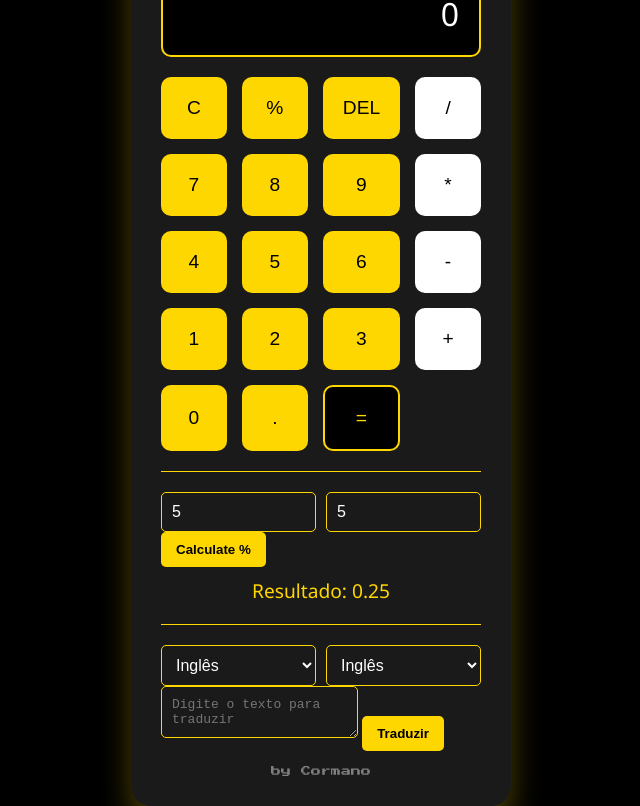
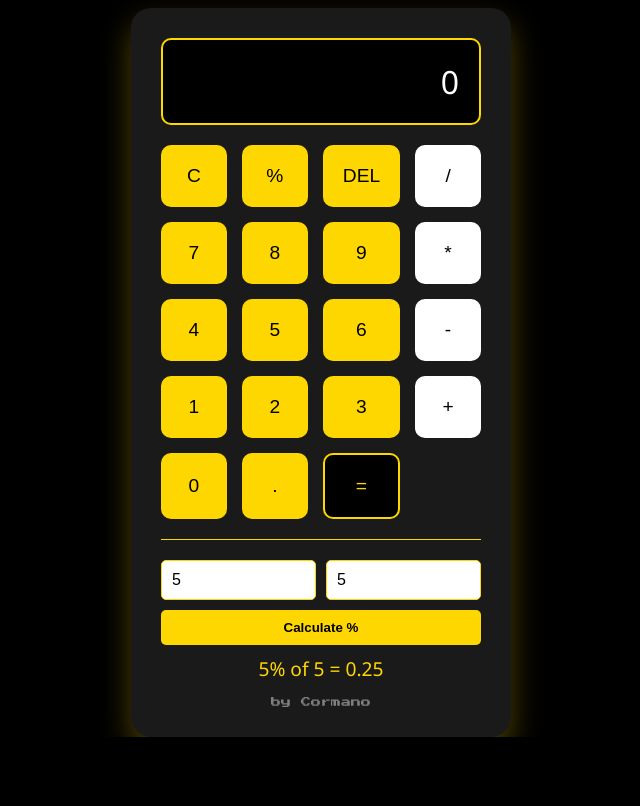
Before and after one commit to Andrezismo/cormanospaxacalculator, a plain HTML site: page index.html in a window 1280 px wide. Both pictures are taken after typing "5", "5" into the empty fields and a click on the button "Calculate %". Shown: the part 78-884 px from the top of the page, without its empty margins (319-959 px from the left). After the commit the page ends 815 px from the top, so only its background shows below. Drawn offline with Linux system fonts and the light colour scheme.

Commit message:
Update index.html

```diff
--- a/index.html
+++ b/index.html
@@ -74,27 +74,30 @@
     .btn.equal:hover {
       background-color: #333;
     }
-    .percentage-section, .translator-section {
+    .percentage-section {
       margin-top: 20px;
       padding-top: 20px;
       border-top: 1px solid #FFD700;
     }
-    .input-group, .language-select {
+    .percentage-section form {
+      display: flex;
+      flex-direction: column;
+      gap: 10px;
+    }
+    .percentage-section .input-group {
       display: flex;
       gap: 10px;
       flex-wrap: nowrap;
     }
-    .percentage-section input, .translator-section textarea, select {
+    .percentage-section input {
       flex: 1;
       padding: 10px;
       border-radius: 5px;
       border: 1px solid #FFD700;
       font-size: 1em;
       min-width: 0;
-      background-color: #1a1a1a;
-      color: #fff;
     }
-    .percentage-section button, .translator-section button {
+    .percentage-section button {
       padding: 10px 15px;
       border: none;
       border-radius: 5px;
@@ -103,7 +106,7 @@
       font-weight: bold;
       cursor: pointer;
     }
-    .percentage-result, .translation-result {
+    .percentage-result {
       margin-top: 10px;
       font-size: 1.2em;
       color: #FFD700;
@@ -121,7 +124,6 @@
 <body>
   <h1>PaXaBet Calculator</h1>
   <div class="calculator">
-    <!-- Calculadora -->
     <div id="display" class="display">0</div>
     <div class="buttons">
       <button class="btn" onclick="clearDisplay()">C</button>
@@ -144,8 +146,6 @@
       <button class="btn" onclick="appendValue('.')">.</button>
       <button class="btn equal" onclick="calculateResult()">=</button>
     </div>
-
-    <!-- Seção de porcentagem -->
     <div class="percentage-section">
       <form onsubmit="event.preventDefault(); calculatePercentage();">
         <div class="input-group">
@@ -156,74 +156,10 @@
       </form>
       <div id="percentageResult" class="percentage-result"></div>
     </div>
-
-    <!-- Seção de tradução -->
-    <div class="translator-section">
-      <div class="language-select">
-        <select id="sourceLang">
-          <option value="pt">Português</option>
-          <option value="en" selected>Inglês</option>
-        </select>
-        <select id="targetLang">
-          <option value="en">Inglês</option>
-          <option value="pt">Português</option>
-        </select>
-      </div>
-      <textarea id="textToTranslate" placeholder="Digite o texto para traduzir"></textarea>
-      <button onclick="translateText()">Traduzir</button>
-      <div id="translationResult" class="translation-result"></div>
-    </div>
-
     <div class="signature">by Cormano</div>
   </div>
 
   <script>
-    // Função para traduzir o texto usando o LibreTranslate
-    async function translateText() {
-      const sourceLang = document.getElementById('sourceLang').value;
-      const targetLang = document.getElementById('targetLang').value;
-      const textToTranslate = document.getElementById('textToTranslate').value;
-
-      console.log("Iniciando tradução..."); // Para debugar
-      console.log("Texto a ser traduzido:", textToTranslate);
-      console.log("Idioma de origem:", sourceLang);
-      console.log("Idioma de destino:", targetLang);
-
-      const url = 'https://libretranslate.com/translate';
-      const data = {
-        q: textToTranslate,
-        source: sourceLang,
-        target: targetLang,
-        format: "text" // Mudado para 'text' em vez de 'html'
-      };
-
-      try {
-        const res = await fetch(url, {
-          method: "POST",
-          body: JSON.stringify(data),
-          headers: { "Content-Type": "application/json" },
-        });
-
-        const result = await res.json();
-        console.log("Resposta da API:", result); // Para debugar
-
-        if (res.ok) {
-          if (result.translatedText) {
-            document.getElementById('translationResult').innerText = result.translatedText;
-          } else {
-            document.getElementById('translationResult').innerText = 'Erro ao traduzir.';
-          }
-        } else {
-          document.getElementById('translationResult').innerText = 'Erro na tradução, tente novamente.';
-        }
-
-      } catch (error) {
-        console.error("Erro na requisição:", error);
-        document.getElementById('translationResult').innerText = `Erro: ${error.message}`;
-      }
-    }
-
-    // Funções da calculadora
     const display = document.getElementById('display');
 
     function appendValue(val) {
@@ -248,22 +184,39 @@
 
     function calculateResult() {
       try {
-        display.innerText = eval(display.innerText).toString();
-      } catch {
-        display.innerText = 'Erro';
+        display.innerText = eval(display.innerText);
+      } catch (e) {
+        display.innerText = 'Error';
       }
     }
 
     function calculatePercentage() {
-      const percent = document.getElementById('percent').value;
-      const baseValue = document.getElementById('baseValue').value;
-      if (percent && baseValue) {
-        const result = (parseFloat(percent) / 100) * parseFloat(baseValue);
-        document.getElementById('percentageResult').innerText = `Resultado: ${result}`;
+      const percent = parseFloat(document.getElementById('percent').value);
+      const base = parseFloat(document.getElementById('baseValue').value);
+      const resultDisplay = document.getElementById('percentageResult');
+
+      if (!isNaN(percent) && !isNaN(base)) {
+        const result = (percent / 100) * base;
+        resultDisplay.innerText = `${percent}% of ${base} = ${result}`;
       } else {
-        document.getElementById('percentageResult').innerText = 'Preencha os dois campos!';
+        resultDisplay.innerText = 'Enter valid values';
       }
     }
+
+    // Adicionando funcionalidade para teclado
+    document.addEventListener('keydown', function(event) {
+      const key = event.key;
+
+      if (key === 'Backspace') {
+        deleteLast();
+      } else if (key === 'Enter' || key === '=') {
+        calculateResult();
+      } else if (key === 'c' || key === 'C') {
+        clearDisplay();
+      } else if ('0123456789%/*-+.'.includes(key)) {
+        appendValue(key);
+      }
+    });
   </script>
 </body>
 </html>
```
